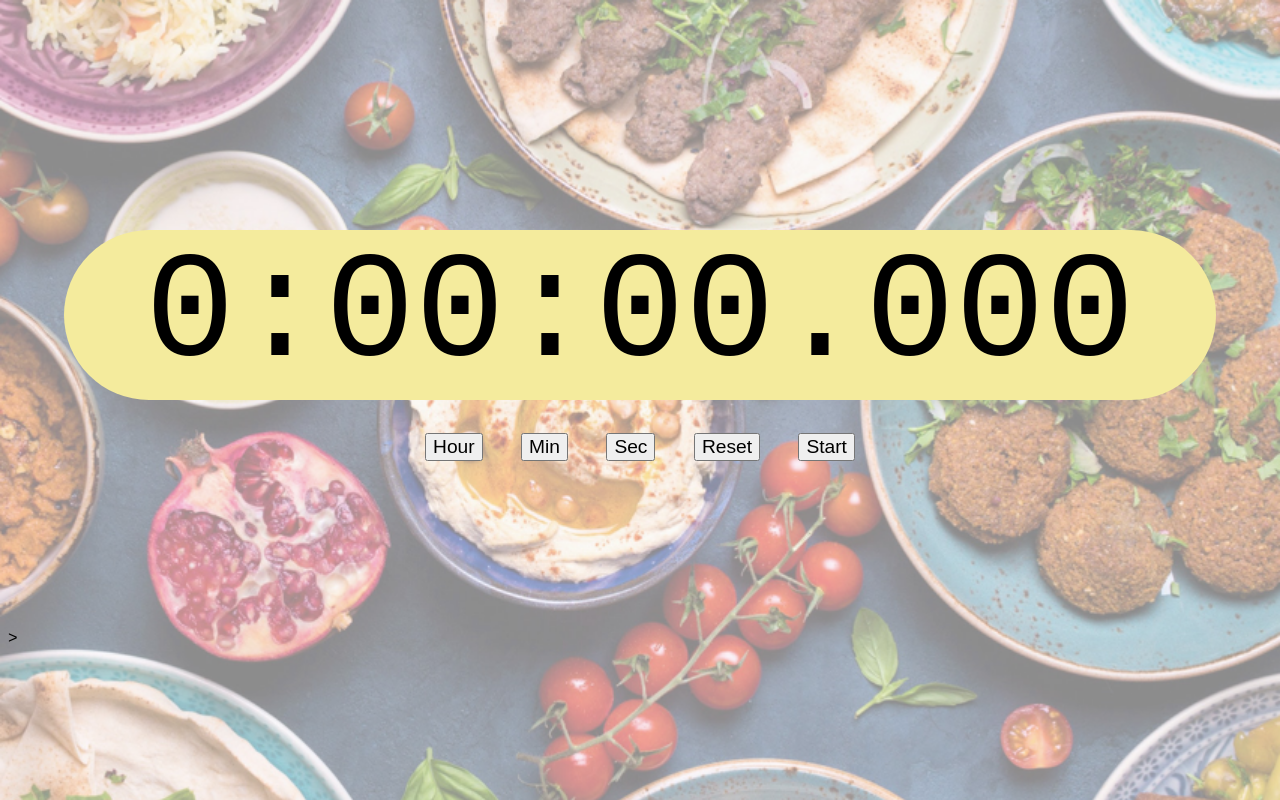
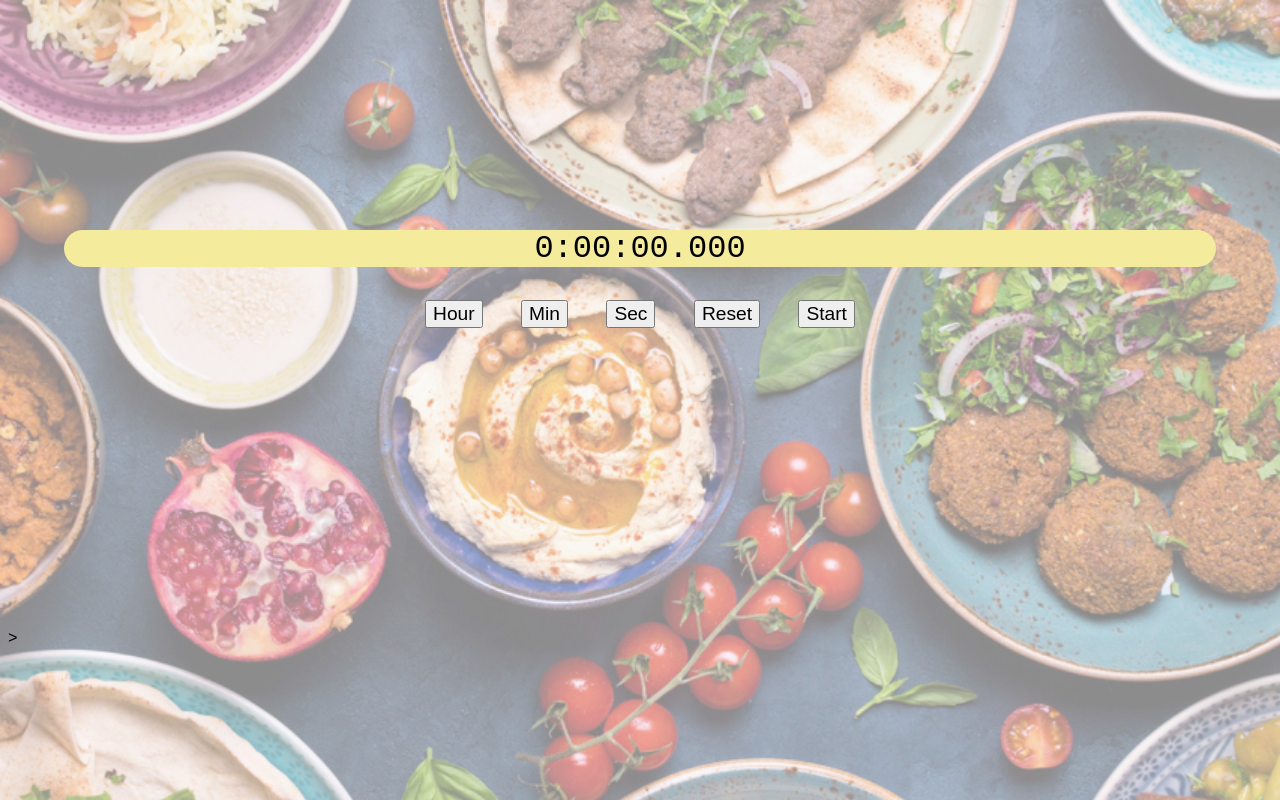
Before and after one commit to Choke222/Timer, a plain HTML site: page index.html in a window 1280 px wide. Drawn offline with Linux system fonts and the light colour scheme.

Commit message:
フォントサイズ変更

```diff
--- a/css/styles.css
+++ b/css/styles.css
@@ -29,7 +29,8 @@ body {
     /* height: 30vh; */
     /* width: 100%; */
     /* font-size: 200px; */
-    font-size: 150px;
+    /* font-size: 150px; */
+    font-size: 200%;
     /* font-size: 1000%; */
     background:#F4EB9D;
     /* line-height: 600px; */
```
